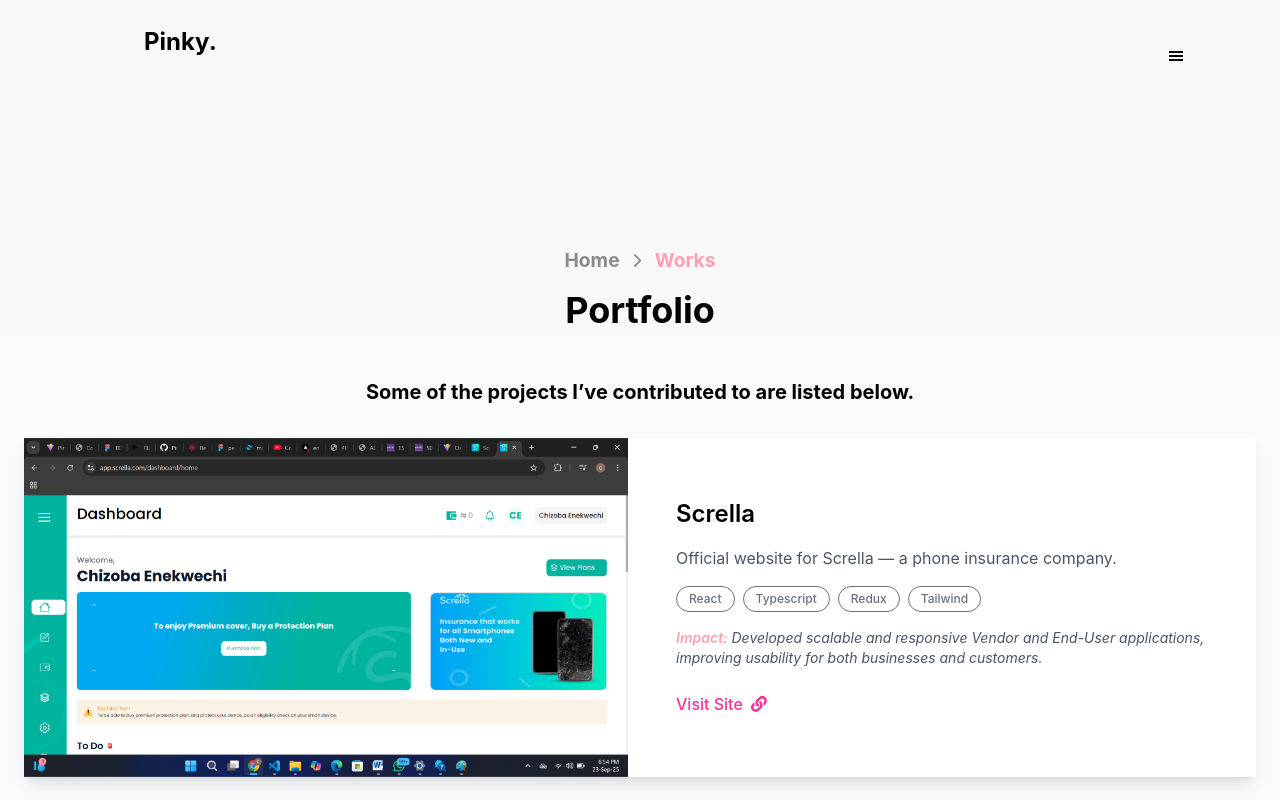
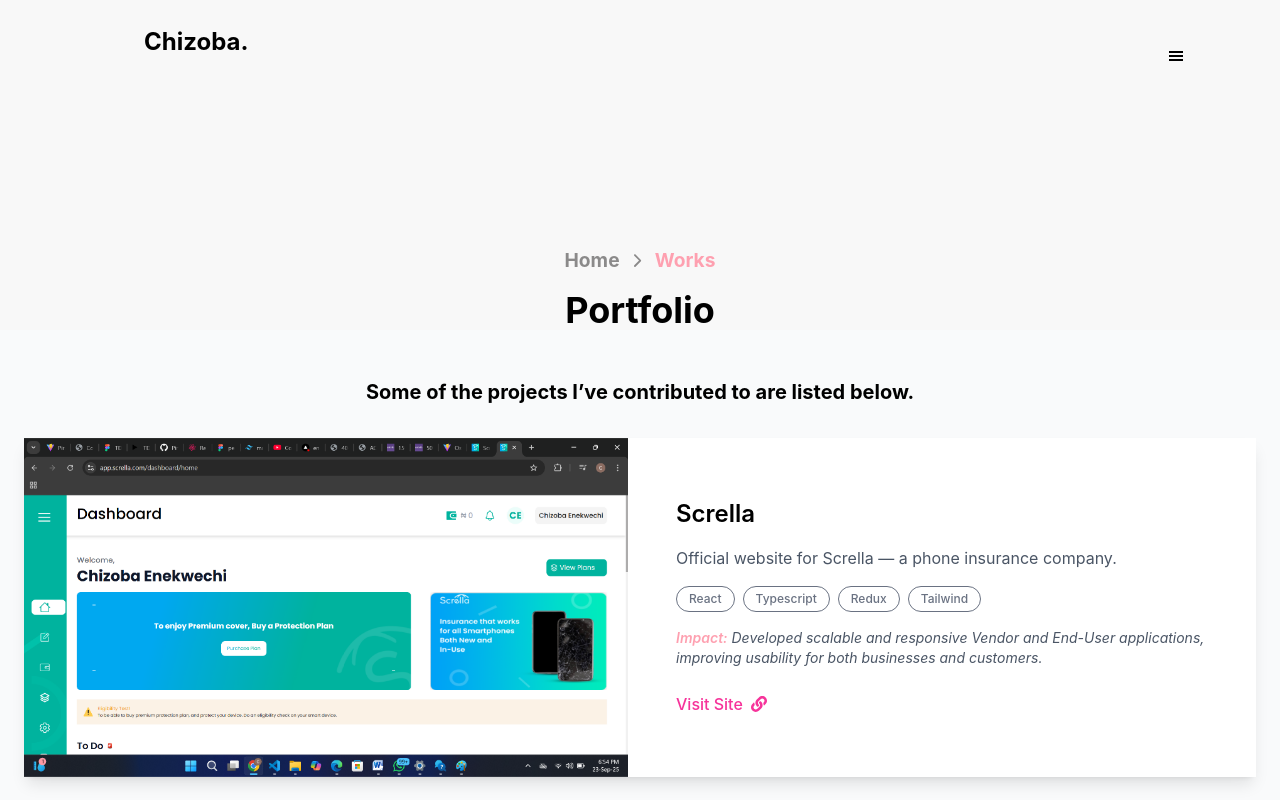
Before and after one commit to Pinkyrikky/Enekwechi-Chizoba, a React (Vite) app: page /Works in a window 1280 px wide. Shown: the top 800 px of the page. Built offline with nearby package versions, Linux system fonts and the light colour scheme.

Commit message:
changed name

```diff
--- a/src/components/Navbar.jsx
+++ b/src/components/Navbar.jsx
@@ -17,7 +17,7 @@
   return (
     <>
       <div className="nav">
-        <div className="header">Pinky.</div>
+        <div className="header">Chizoba.</div>
 
         <div className="hamburg " onClick={dropdown}>
           {!open ? (
```
